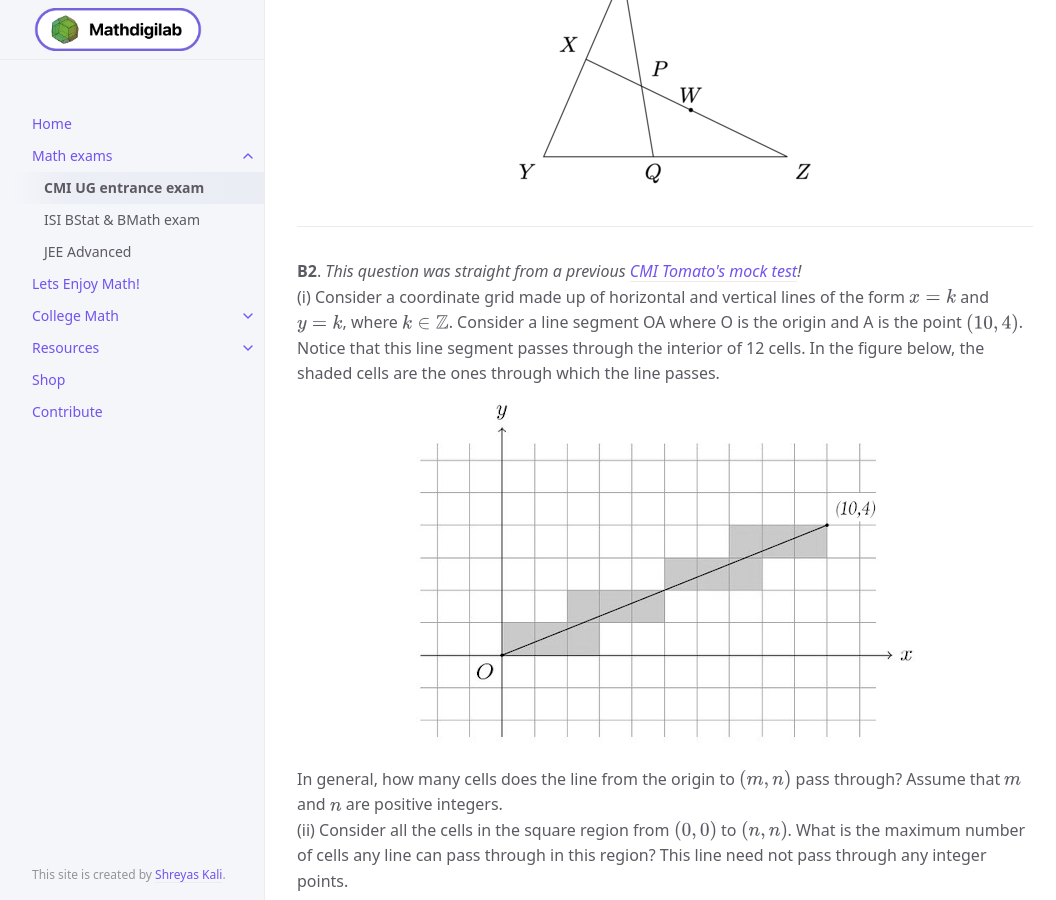
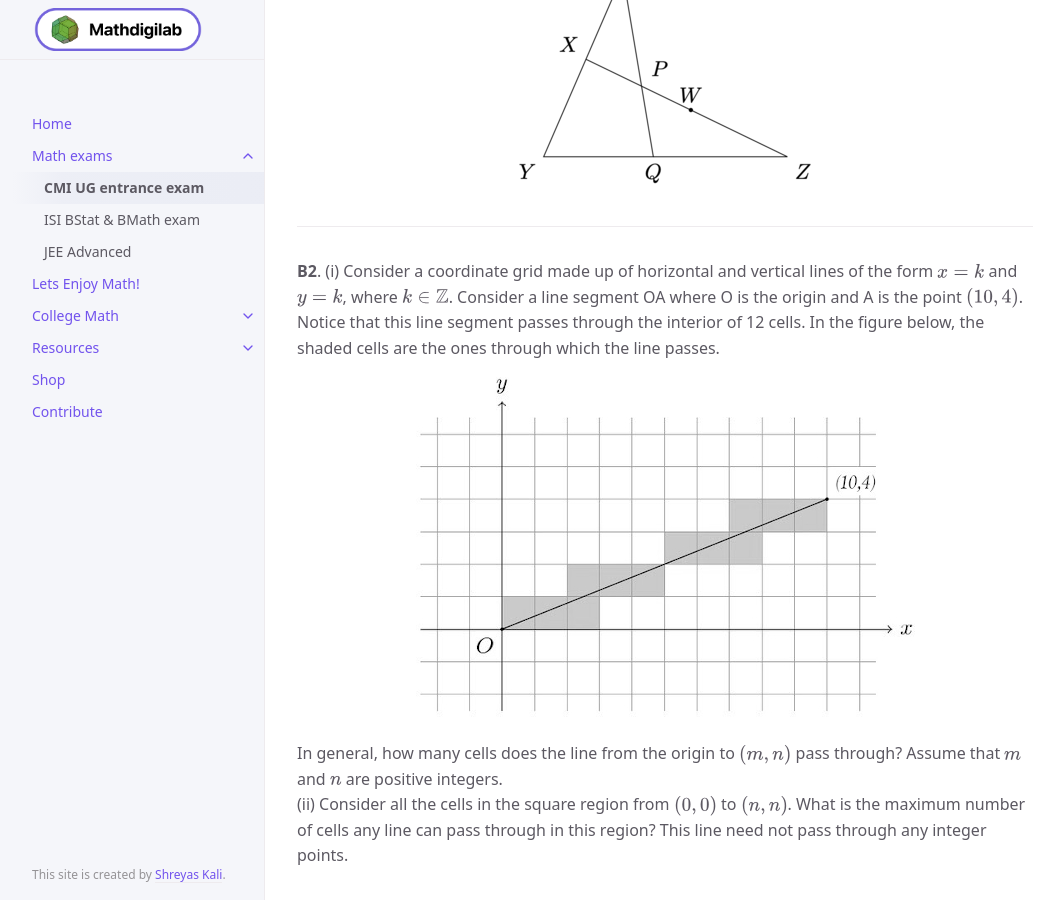
Before and after one commit to Datadigilab/datadigilab.github.io, a Jekyll site: the page built from docs/Math exams/CMI/CMI entrance exam.md, in a window 1280 px wide and 900 px high, scrolled down 3672 px. Shown: the whole window, without its empty margins (107-1163 px from the left). Built offline with Jekyll 4.4.1, drawn with Linux system fonts in a browser that asks for light colours; nearby versions of some CDN libraries.

Commit message:
Update CMI entrance exam.md

```diff
--- a/docs/Math exams/CMI/CMI entrance exam.md
+++ b/docs/Math exams/CMI/CMI entrance exam.md
@@ -185,7 +185,7 @@ Prove that \( XR = XP \).
 ---
 
 <p>
-<b>B2</b>. <i>This question was straight from a previous <a href="/docs/mock_test/001_feb_7_nt_trig/">CMI Tomato's mock test</a>!</i><br>
+<b>B2</b>.
 
 (i) Consider a coordinate grid made up of horizontal and vertical lines of the form \(x=k\) and \(y=k\), where \(k\in \mathbb{Z}\).
 Consider a line segment OA where O is the origin and A is the point \(  (10,4) \). Notice that this line segment passes through the
```
